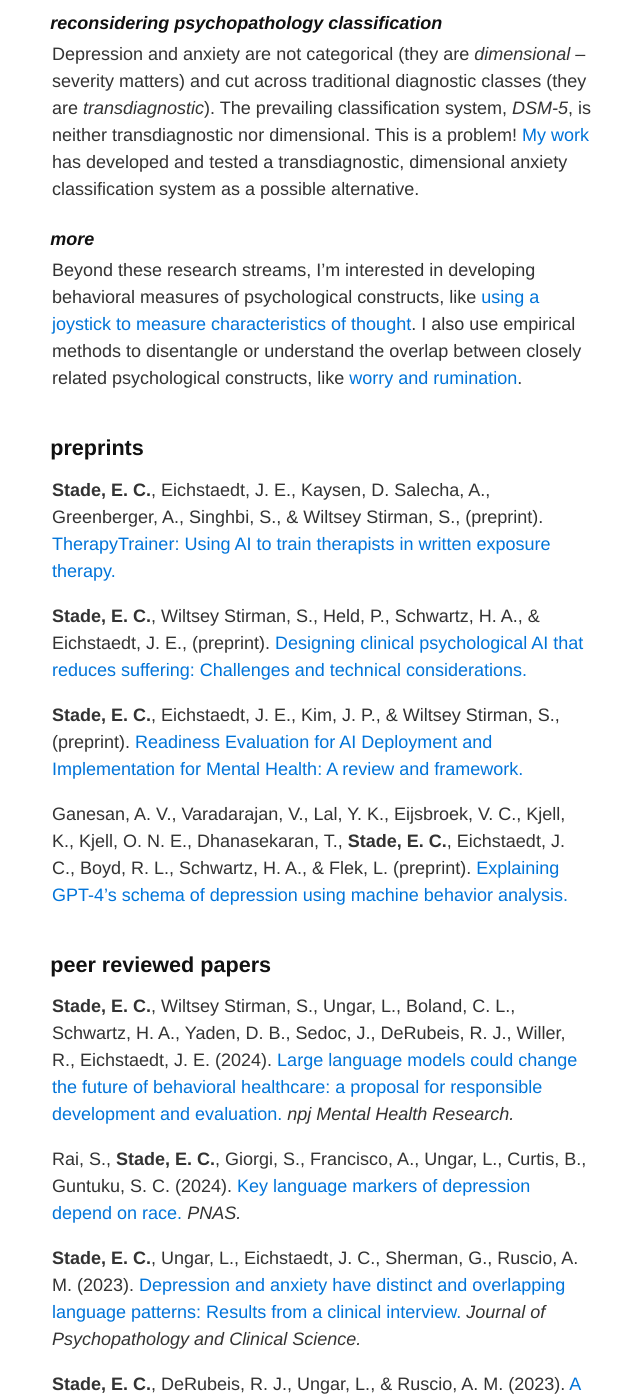
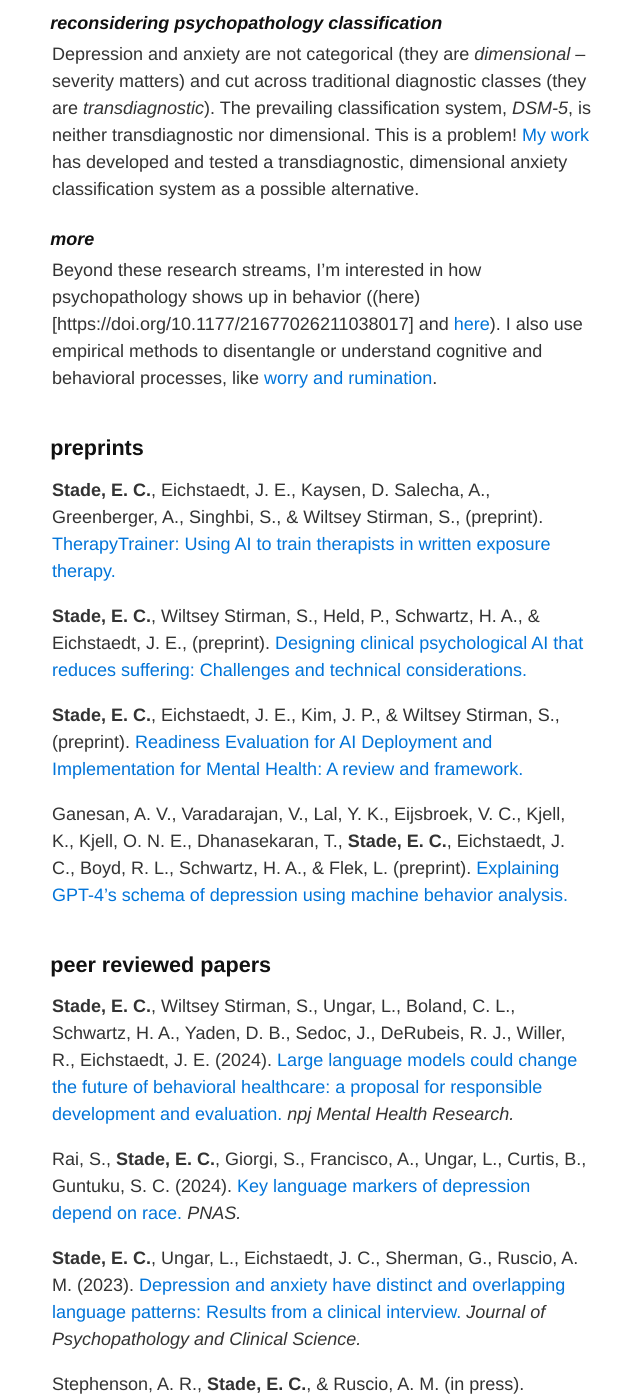
Before and after one commit to betsystade/betsystade.github.io, a Jekyll site: the page built from index.md, in a window 1280 px wide and 1400 px high, scrolled down 1316 px. Shown: the whole window, without its empty margins (318-958 px from the left). Built offline with Jekyll 4.4.1, drawn with Linux system fonts in a browser that asks for light colours; our own code applies the rules of GitHub Pages for plain Markdown files; some of the changed text lies outside the part shown.

Commit message:
brat paper

```diff
--- a/index.md
+++ b/index.md
@@ -38,7 +38,7 @@ I have also used natural language processing to characterize and measure (and di
 Depression and anxiety are not categorical (they are *dimensional* -- severity matters) and cut across traditional diagnostic classes (they are *transdiagnostic*). The prevailing classification system, *DSM-5*, is neither transdiagnostic nor dimensional. This is a problem! [My work](https://psyarxiv.com/vkbnh) has developed and tested a transdiagnostic, dimensional anxiety classification system as a possible alternative.
 
 #### more
-Beyond these research streams, I'm interested in developing behavioral measures of psychological constructs, like [using a joystick to measure characteristics of thought](https://doi.org/10.1177/21677026211038017). I also use empirical methods to disentangle or understand the overlap between closely related psychological constructs, like [worry and rumination](https://doi.org/10.1177/21677026221131309).
+Beyond these research streams, I'm interested in how psychopathology shows up in behavior ((here)[https://doi.org/10.1177/21677026211038017] and [here](https://authors.elsevier.com/sd/article/S0005-7967(25)00022-1)). I also use empirical methods to disentangle or understand cognitive and behavioral processes, like [worry and rumination](https://doi.org/10.1177/21677026221131309).
 
 
 ## preprints
@@ -58,6 +58,8 @@ Ganesan, A. V., Varadarajan, V., Lal, Y. K., Eijsbroek, V. C., Kjell, K., Kjell,
 Rai, S., **Stade, E. C.**, Giorgi, S., Francisco, A., Ungar, L., Curtis, B., Guntuku, S. C. (2024). [Key language markers of depression depend on race.](https://www.pnas.org/doi/10.1073/pnas.2319837121) *PNAS.*
 
 **Stade, E. C.**, Ungar, L., Eichstaedt, J. C., Sherman, G., Ruscio, A. M. (2023). [Depression and anxiety have distinct and overlapping language patterns: Results from a clinical interview.](https://doi.org/10.1037/abn0000850) *Journal of Psychopathology and Clinical Science.*
+
+Stephenson, A. R., **Stade, E. C.**, & Ruscio, A. M. (in press). [Measuring behavioral responses to a social stressor: Does the Social Performance Rating Scale have utility beyond social anxiety disorder?](https://authors.elsevier.com/sd/article/S0005-7967(25)00022-1). *Behaviour Research and Therapy.*
 
 **Stade, E. C.**, DeRubeis, R. J., Ungar, L., & Ruscio, A. M. (2023). [A transdiagnostic, dimensional classification of anxiety shows improved parsimony and predictive noninferiority to DSM](https://doi.org/10.1037/abn0000863). *Journal of Psychopathology and Clinical Science.*
 
@@ -121,7 +123,6 @@ Pubs to add:
 
 - new paper from Sunny
 - Psychedelics paper
-- Stephenson, A. R., **Stade, E. C.**, & Ruscio, A. M. (preprint). Measuring behavioral responses to a social stressor: Does the Social Performance Rating Scale have utility beyond social anxiety disorder?
 - Veerle, Kjell, -- Mental Health Assessment Methods and Attitudes in Clinical Practices
 
 
```
